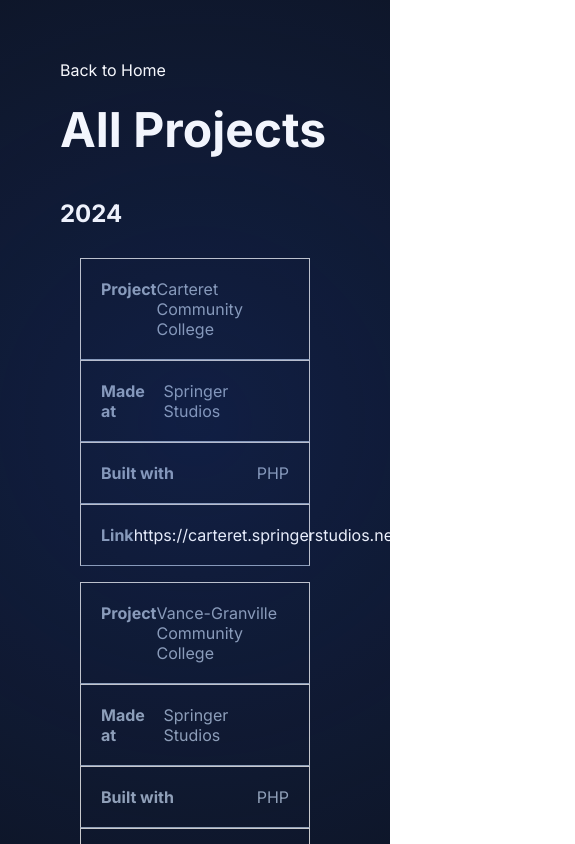
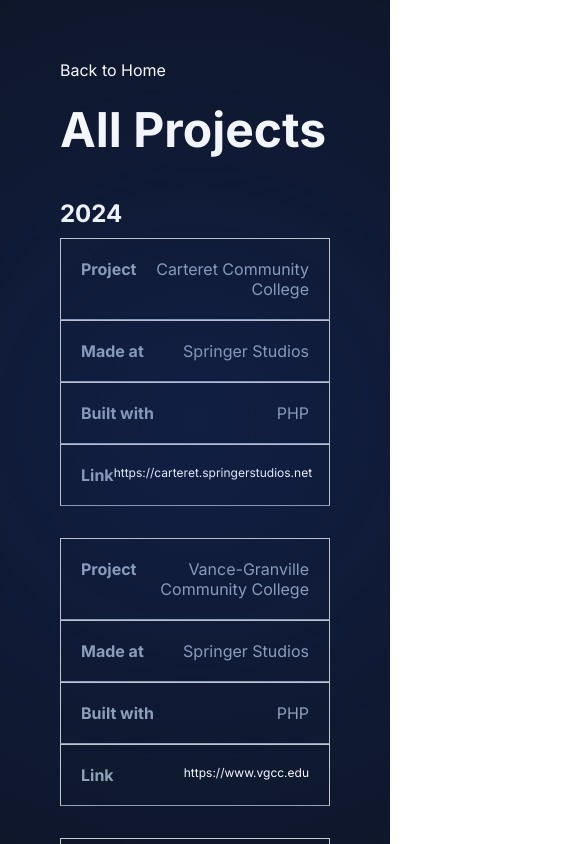
Before and after one commit to itsrichardhaar/Springer-React-Sandbox, a React (Create React App) app in the folder springer-sandbox/: page /portfolio in a window 390 px wide. Shown: the top 844 px of the page, 575 px wide, since content can reach past the window. Built offline with nearby package versions, Linux system fonts and the light colour scheme.

Commit message:
Responsive table updates

```diff
--- a/springer-sandbox/src/App.css
+++ b/springer-sandbox/src/App.css
@@ -121,7 +121,7 @@
   }
 
   tr {
-    margin-bottom: 1rem;
+    margin-bottom: 2rem;
   }
 
   td {
@@ -135,6 +135,18 @@
     content: attr(data-th);
     font-weight: bold;
   }
+  .portfolio-section td a {
+    font-size: 12px;
+    text-align: center;
+  }
+
+  .portfolio-section td {
+    text-align: right;
+  }
+
+  .portfolio-section table {
+    padding: 0px;
+  }
 }
 
 /* Table CSS Update Test */
```
